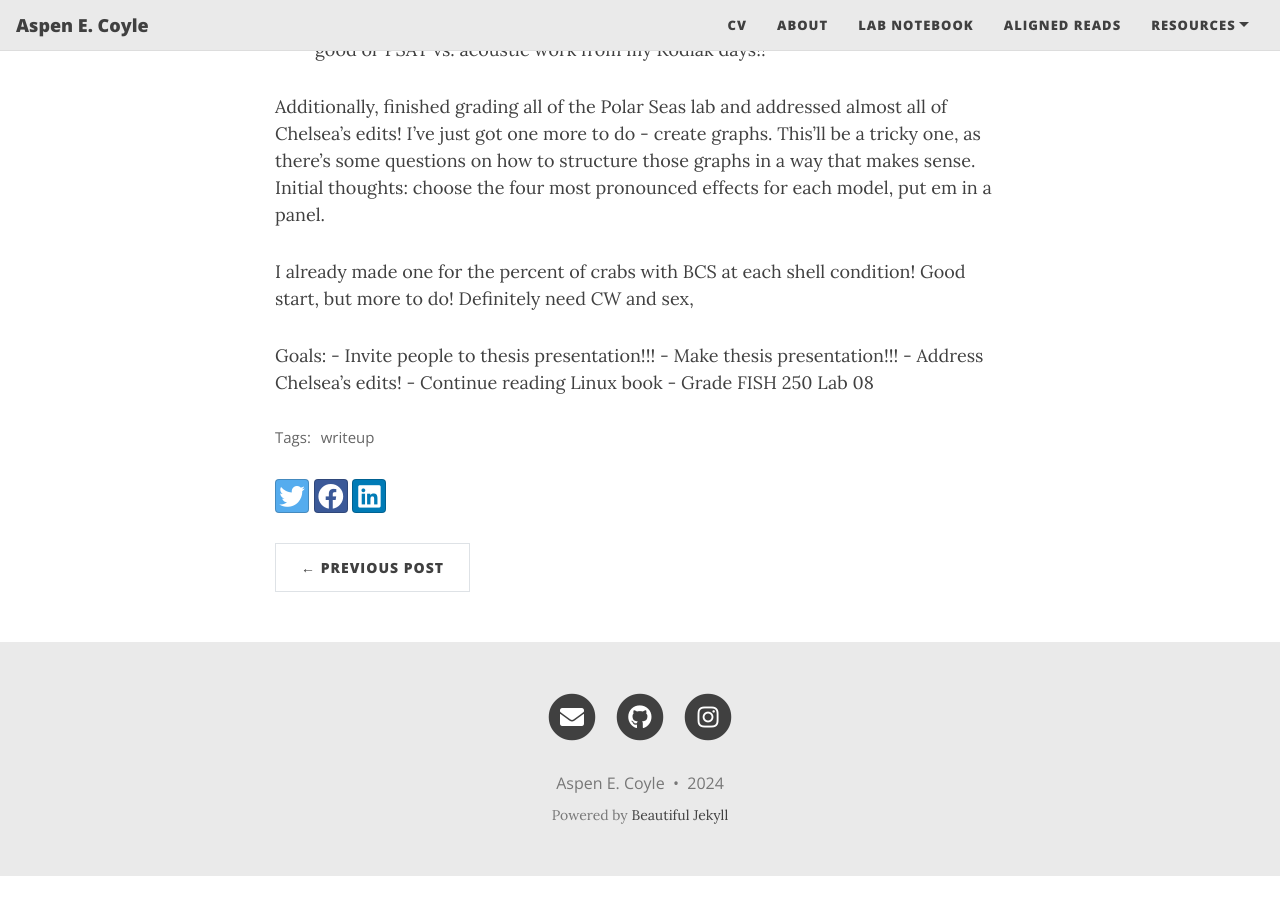
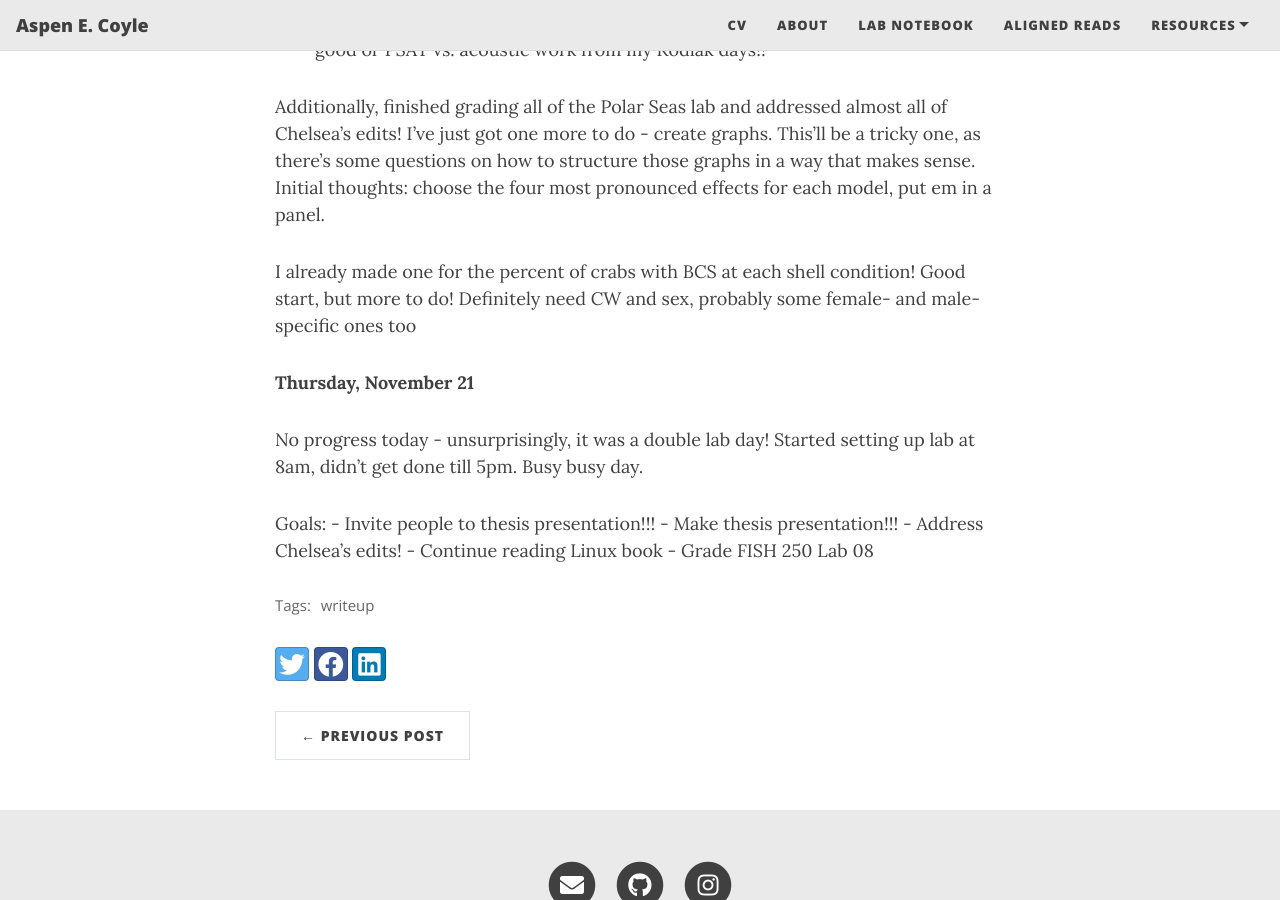
Before and after one commit to aspencoyle/aspencoyle.github.io, a Jekyll site: the page built from _posts/2024-11-01-November_posts.md, in a window 1280 px wide and 900 px high, scrolled down 2959 px. Built offline with Jekyll 4.4.1, drawn with Linux system fonts in a browser that asks for light colours; nearby versions of some CDN libraries; before the commit the page ends 3835 px from its top, so only the background shows below that.

Commit message:
new notebook post

```diff
--- a/_posts/2024-11-01-November_posts.md
+++ b/_posts/2024-11-01-November_posts.md
@@ -82,7 +82,11 @@ Additionally, finished grading all of the Polar Seas lab and addressed almost al
 This'll be a tricky one, as there's some questions on how to structure those graphs in a way that makes sense. Initial thoughts: choose the four most pronounced effects for each model,
 put em in a panel.
 
-I already made one for the percent of crabs with BCS at each shell condition! Good start, but more to do! Definitely need CW and sex,
+I already made one for the percent of crabs with BCS at each shell condition! Good start, but more to do! Definitely need CW and sex, probably some female- and male-specific ones too
+
+**Thursday, November 21**
+
+No progress today - unsurprisingly, it was a double lab day! Started setting up lab at 8am, didn't get done till 5pm. Busy busy day.
 
 Goals:
     - Invite people to thesis presentation!!!
```
